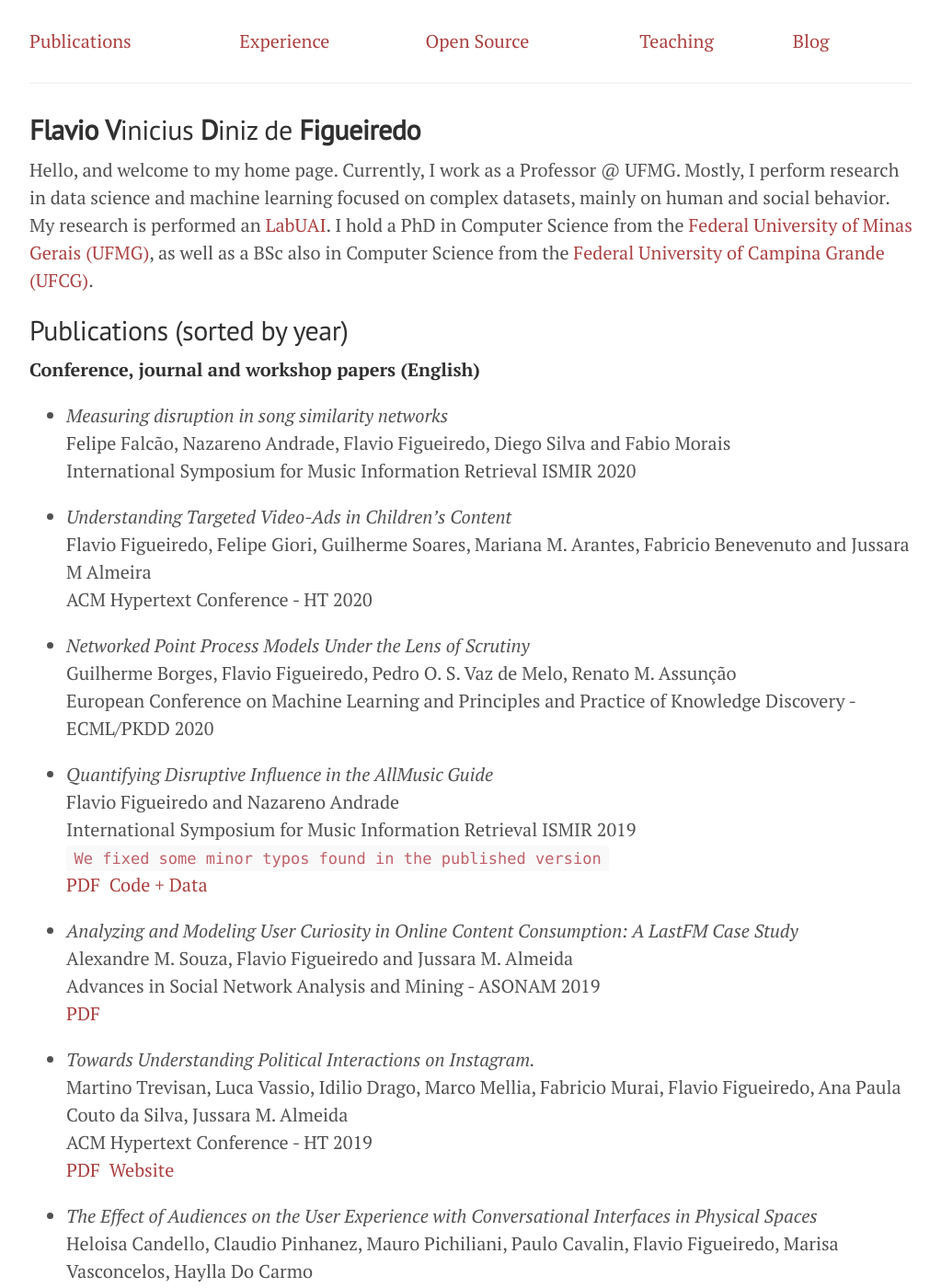
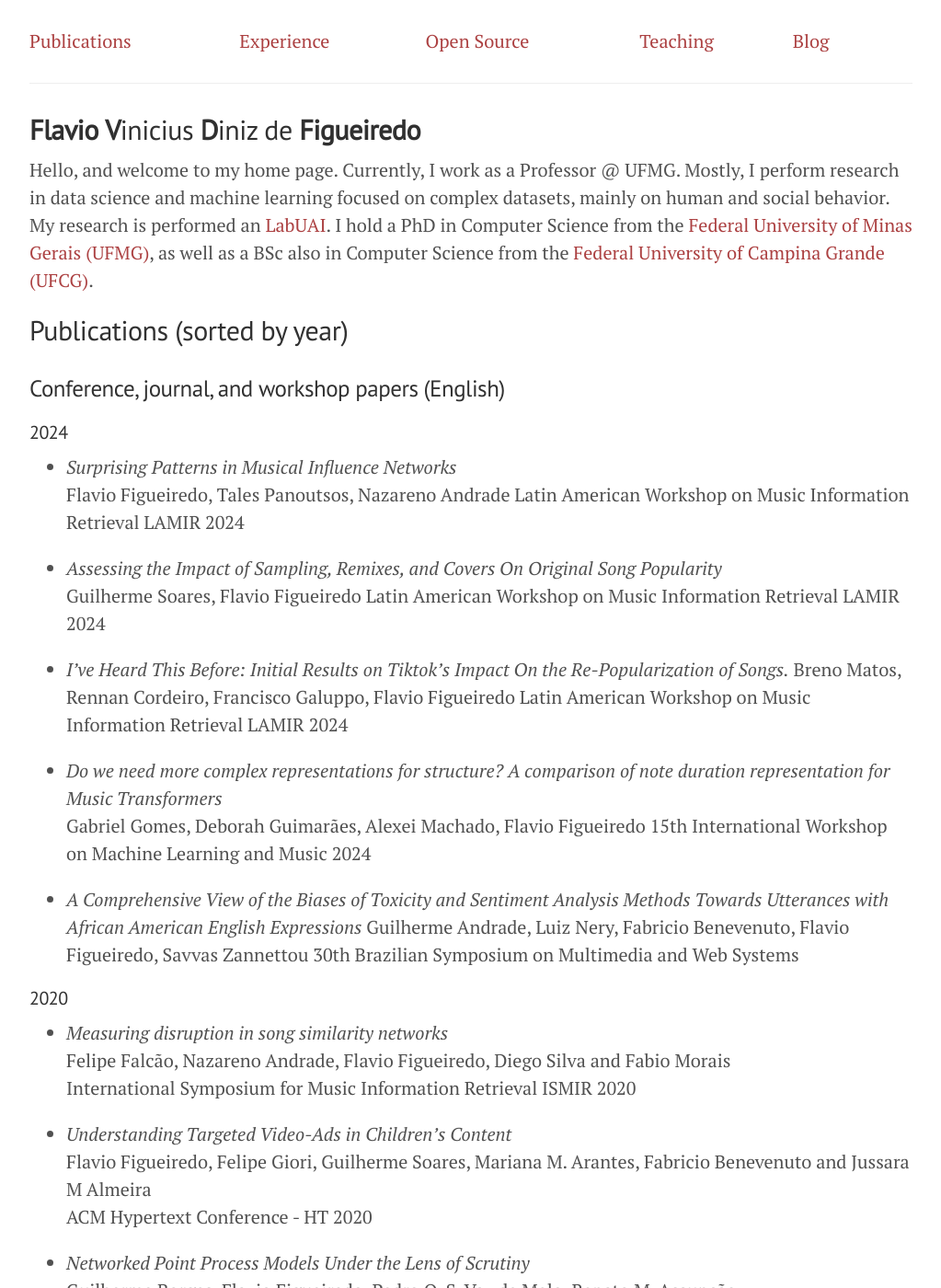
Before and after one commit to flaviovdf/flaviovdf.github.io, a Jekyll site: the page built from index.md, in a window 1280 px wide and 1400 px high. Shown: the whole window at 92% size, without its empty margins (128-1151 px from the left). Built offline with Jekyll 4.4.1, drawn with Linux system fonts in a browser that asks for light colours; some of the changed text lies outside the part shown.

Commit message:
Update index.md

```diff
--- a/index.md
+++ b/index.md
@@ -12,7 +12,31 @@
 
 ## Publications (sorted by year)
 
-**Conference, journal and workshop papers (English)**
+### Conference, journal, and workshop papers (English)
+
+#### 2024
+
+* *Surprising Patterns in Musical Influence Networks* <br/>
+  Flavio Figueiredo, Tales Panoutsos, Nazareno Andrade
+  Latin American Workshop on Music Information Retrieval  LAMIR 2024
+
+* *Assessing the Impact of Sampling, Remixes, and Covers On Original Song Popularity* <br/>
+  Guilherme Soares, Flavio Figueiredo
+  Latin American Workshop on Music Information Retrieval  LAMIR 2024
+
+* *I’ve Heard This Before: Initial Results on Tiktok’s Impact On the Re-Popularization of Songs.*
+  Breno Matos, Rennan Cordeiro, Francisco Galuppo, Flavio Figueiredo
+  Latin American Workshop on Music Information Retrieval  LAMIR 2024
+
+* *Do we need more complex representations for structure? A comparison of note duration representation for Music Transformers* <br/>
+  Gabriel Gomes, Deborah Guimarães, Alexei Machado, Flavio Figueiredo
+  15th International Workshop on Machine Learning and Music 2024
+
+* *A Comprehensive View of the Biases of Toxicity and Sentiment Analysis Methods Towards Utterances with African American English Expressions*
+  Guilherme Andrade, Luiz Nery, Fabricio Benevenuto, Flavio Figueiredo, Savvas Zannettou
+  30th Brazilian Symposium on Multimedia and Web Systems
+
+#### 2020
 
 * *Measuring disruption in song similarity networks* <br/>
   Felipe Falcão, Nazareno Andrade, Flavio Figueiredo, Diego Silva and Fabio Morais <br/>
@@ -247,7 +299,7 @@
   Proceedings of the III Brazilian Symposium of Information Systems <br/>
   [DOC](papers/girafas_sbsi2006.doc)
 
-**Dissertations**
+### Dissertations and Thesis
 
 * *(PhD) Understanding, Modeling and Predicting the Popularity of Online Content on Social Media Applications* <br/>
   Flavio Figueiredo <br/>
```
Also changed, not shown: other parts of index.md (+30 -2 lines).
